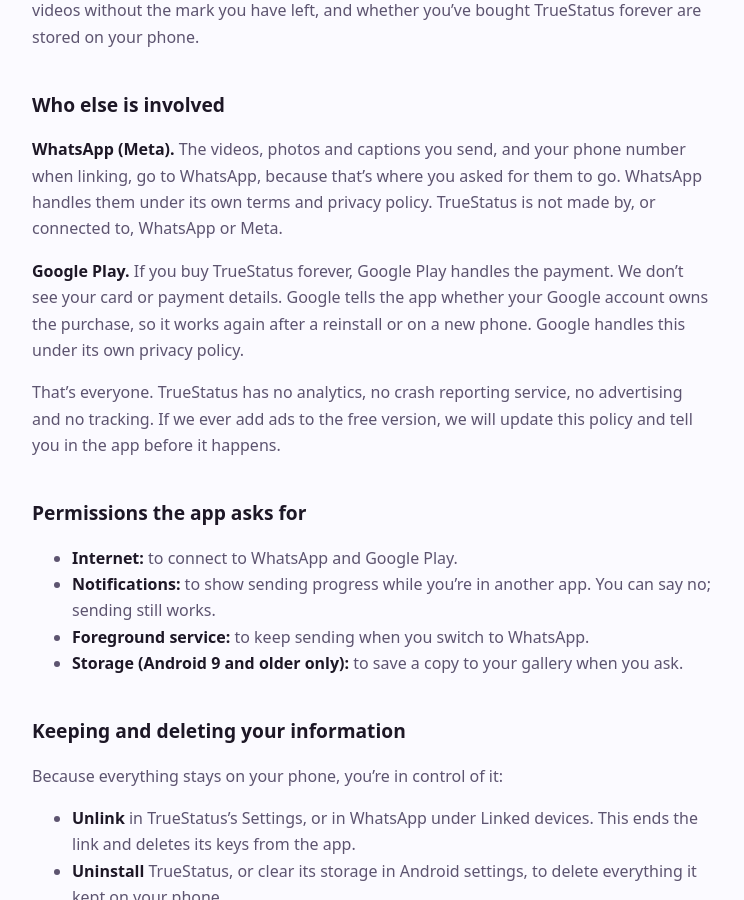
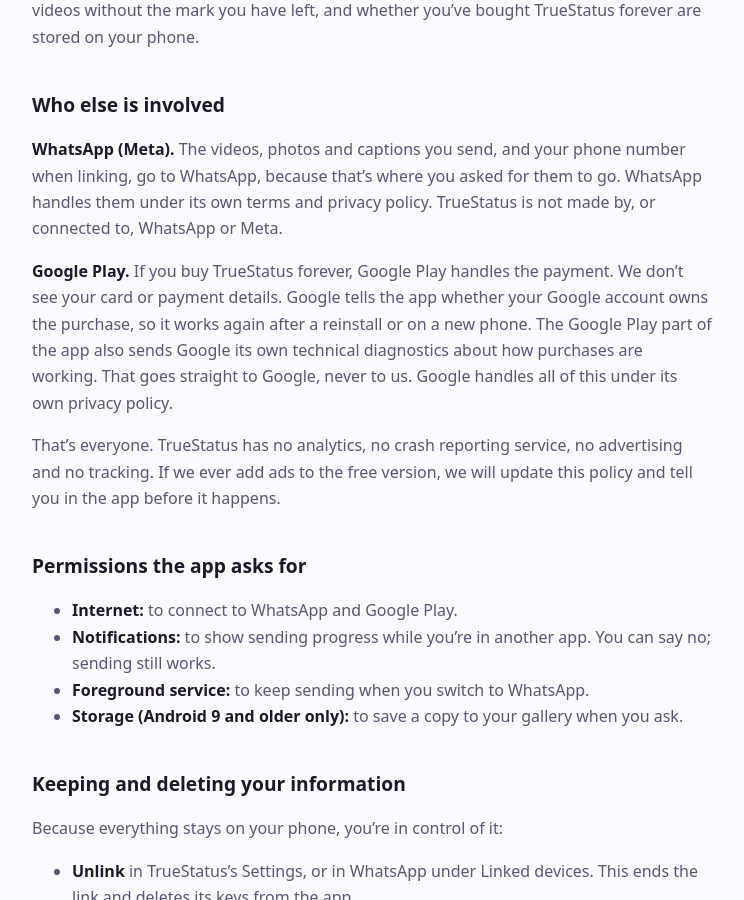
Before and after one commit to zaidzaihan/truestatus-legal, a Jekyll site: the page built from privacy.md, in a window 1280 px wide and 900 px high, scrolled down 1050 px. Shown: the whole window, without its empty margins (268-1012 px from the left). Built offline with Jekyll 4.4.1, drawn with Linux system fonts in a browser that asks for light colours; some of the changed text lies outside the part shown.

Commit message:
Privacy: Google Play billing sends Google its own diagnostics
Co-Authored-By: Claude Opus 5.5 <noreply@anthropic.com>

```diff
--- a/privacy.md
+++ b/privacy.md
@@ -34,7 +34,7 @@ While linked, TrueStatus:
 
 **WhatsApp (Meta).** The videos, photos and captions you send, and your phone number when linking, go to WhatsApp, because that's where you asked for them to go. WhatsApp handles them under its own terms and privacy policy. TrueStatus is not made by, or connected to, WhatsApp or Meta.
 
-**Google Play.** If you buy TrueStatus forever, Google Play handles the payment. We don't see your card or payment details. Google tells the app whether your Google account owns the purchase, so it works again after a reinstall or on a new phone. Google handles this under its own privacy policy.
+**Google Play.** If you buy TrueStatus forever, Google Play handles the payment. We don't see your card or payment details. Google tells the app whether your Google account owns the purchase, so it works again after a reinstall or on a new phone. The Google Play part of the app also sends Google its own technical diagnostics about how purchases are working. That goes straight to Google, never to us. Google handles all of this under its own privacy policy.
 
 That's everyone. TrueStatus has no analytics, no crash reporting service, no advertising and no tracking. If we ever add ads to the free version, we will update this policy and tell you in the app before it happens.
 
```
Also changed, not shown: other parts of privacy.md (+1 -1 lines).
